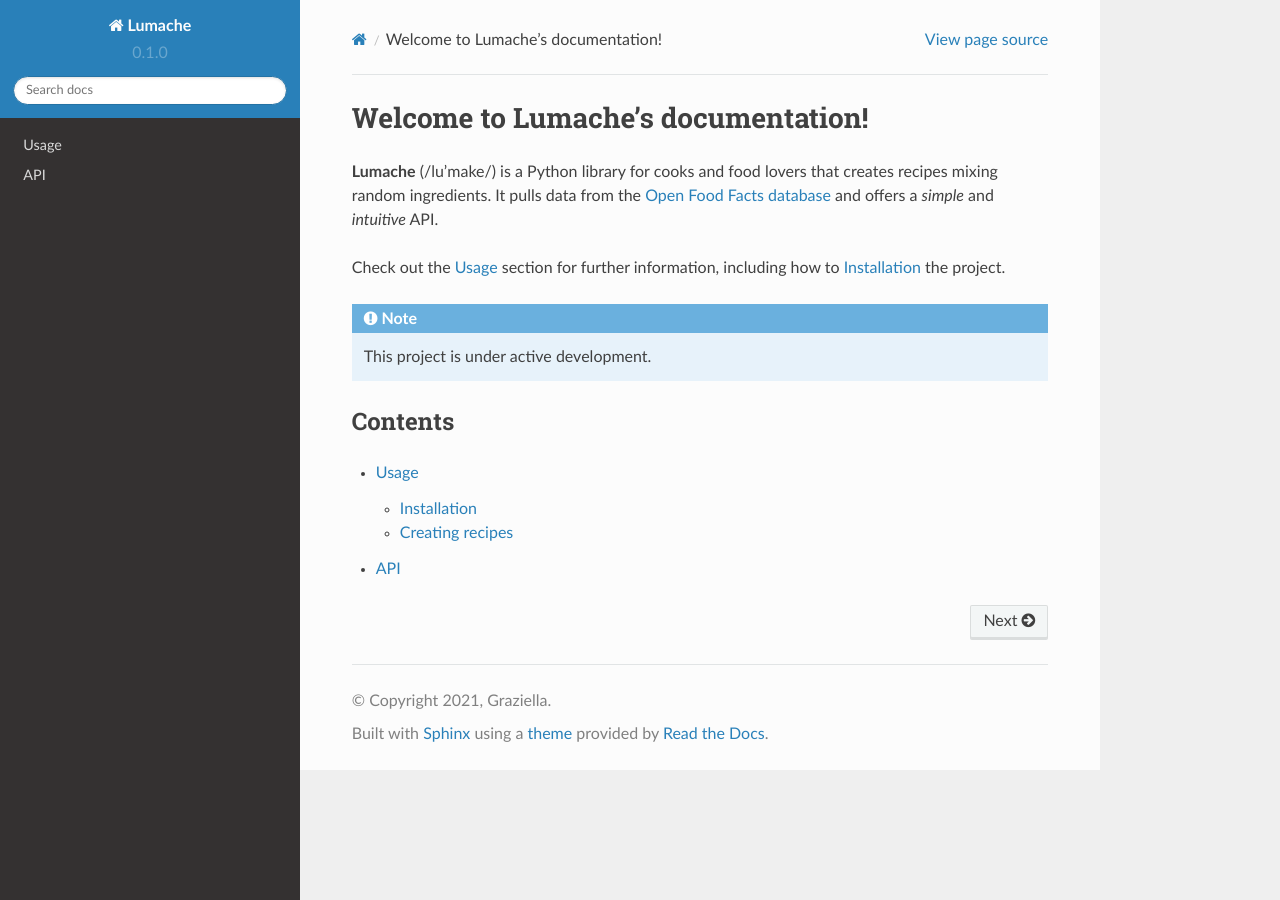
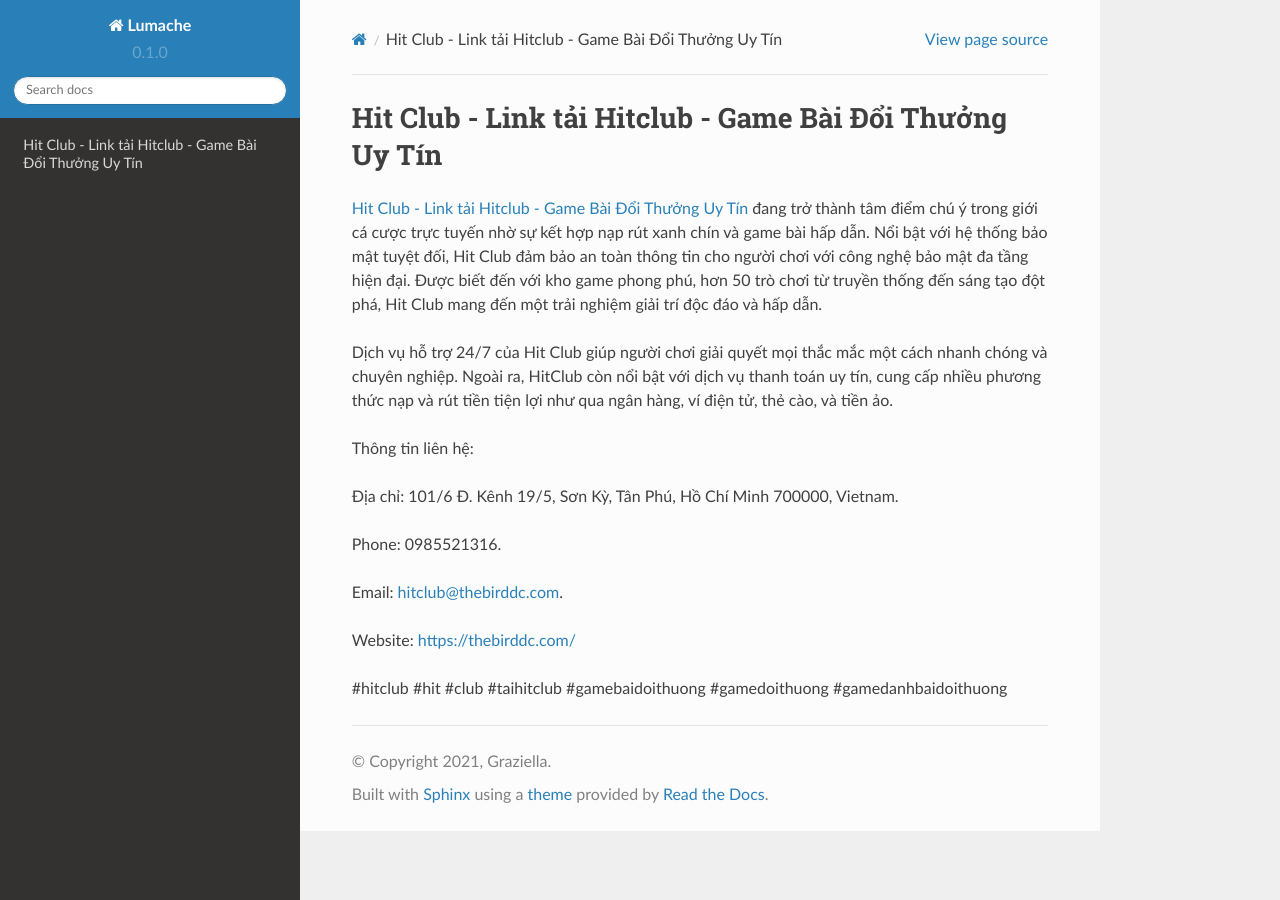
Before and after one commit to vqtranquocthuan424/hitclubthebirddccom, a Sphinx documentation site: the page built from docs/source/index.rst, in a window 1280 px wide. Built offline with Sphinx 7.4.7 and the Read the Docs theme 2.0.0, drawn with Linux system fonts in a browser that asks for light colours.

Commit message:
Update index.rst

```diff
--- a/docs/source/index.rst
+++ b/docs/source/index.rst
@@ -1,22 +1,18 @@
-Welcome to Lumache's documentation!
+Hit Club - Link tải Hitclub - Game Bài Đổi Thưởng Uy Tín
 ===================================
 
-**Lumache** (/lu'make/) is a Python library for cooks and food lovers
-that creates recipes mixing random ingredients.
-It pulls data from the `Open Food Facts database <https://world.openfoodfacts.org/>`_
-and offers a *simple* and *intuitive* API.
+`Hit Club - Link tải Hitclub - Game Bài Đổi Thưởng Uy Tín <https://thebirddc.com/>`_ đang trở thành tâm điểm chú ý trong giới cá cược trực tuyến nhờ sự kết hợp nạp rút xanh chín và game bài hấp dẫn. Nổi bật với hệ thống bảo mật tuyệt đối, Hit Club đảm bảo an toàn thông tin cho người chơi với công nghệ bảo mật đa tầng hiện đại. Được biết đến với kho game phong phú, hơn 50 trò chơi từ truyền thống đến sáng tạo đột phá, Hit Club mang đến một trải nghiệm giải trí độc đáo và hấp dẫn.
 
-Check out the :doc:`usage` section for further information, including
-how to :ref:`installation` the project.
+Dịch vụ hỗ trợ 24/7 của Hit Club giúp người chơi giải quyết mọi thắc mắc một cách nhanh chóng và chuyên nghiệp. Ngoài ra, HitClub còn nổi bật với dịch vụ thanh toán uy tín, cung cấp nhiều phương thức nạp và rút tiền tiện lợi như qua ngân hàng, ví điện tử, thẻ cào, và tiền ảo.
 
-.. note::
+Thông tin liên hệ:
 
-   This project is under active development.
+Địa chỉ: 101/6 Đ. Kênh 19/5, Sơn Kỳ, Tân Phú, Hồ Chí Minh 700000, Vietnam.
 
-Contents
---------
+Phone: 0985521316.
 
-.. toctree::
+Email: hitclub@thebirddc.com.
 
-   usage
-   api
+Website: https://thebirddc.com/
+
+#hitclub #hit #club #taihitclub #gamebaidoithuong #gamedoithuong #gamedanhbaidoithuong
```
